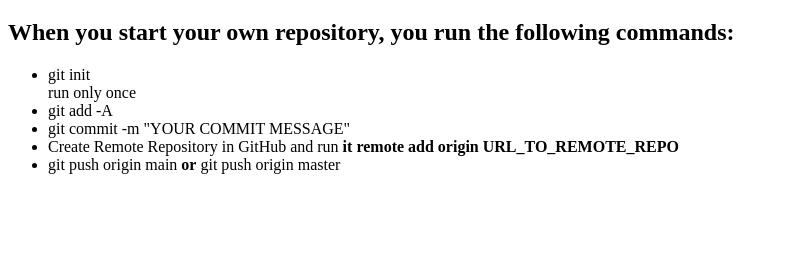
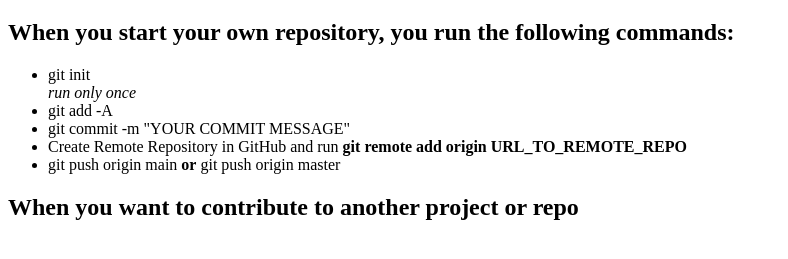
Before and after one commit to bvongkhily/unlv-github-tutorial, a plain HTML site: page index.html in a window 1280 px wide. Shown: the part 61-320 px from the top of the page, without its empty margins (0-788 px from the left). Drawn offline with Linux system fonts and the light colour scheme.

Commit message:
updates to instructions

```diff
--- a/index.html
+++ b/index.html
@@ -10,13 +10,13 @@
     <h1>Git Tutorial</h1>
     <h2>When you start your own repository, you run the following commands:</h2>
     <ul>
-        <li>git init</li> <span>run only once</span>
+        <li>git init</li> <span><i>run only once</i></span>
         <li>git add -A</li>
         <li>git commit -m "YOUR COMMIT MESSAGE"</li>
-        <li>Create Remote Repository in GitHub and run <b>it remote add origin URL_TO_REMOTE_REPO</b></li>
+        <li>Create Remote Repository in GitHub and run <b>git remote add origin URL_TO_REMOTE_REPO</b></li>
         <li>git push origin main <strong>or</strong> git push origin master</li>
-
     </ul>
+    <h2>When you want to contribute to another project or repo</h2>
     <script src="./script.js"></script>
 </body>
 </html>
```
